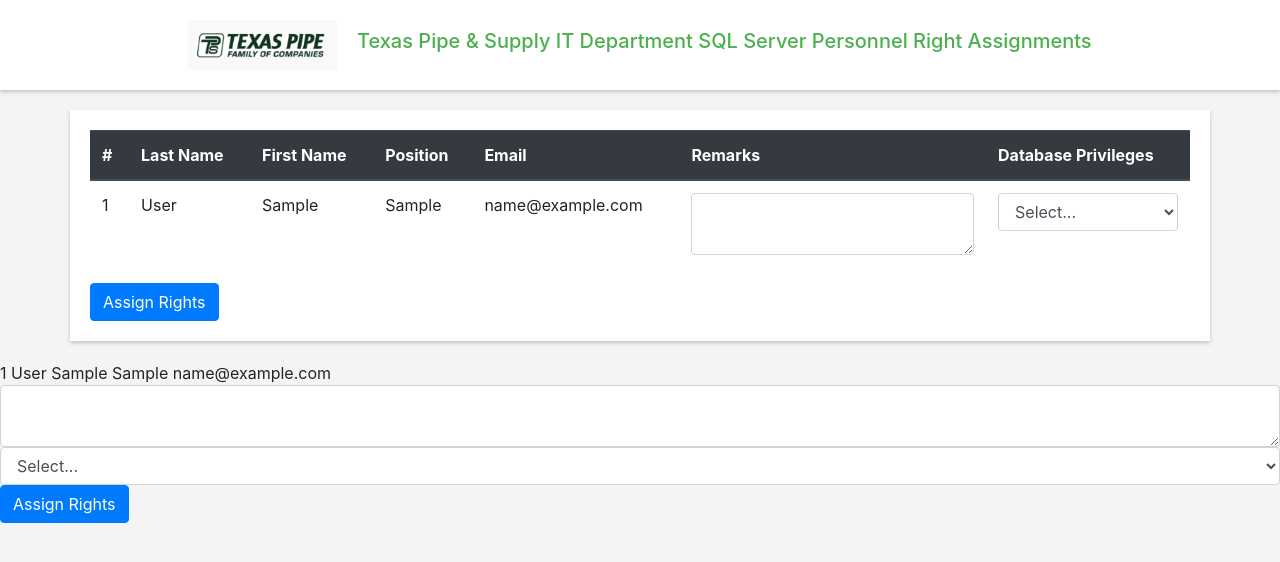
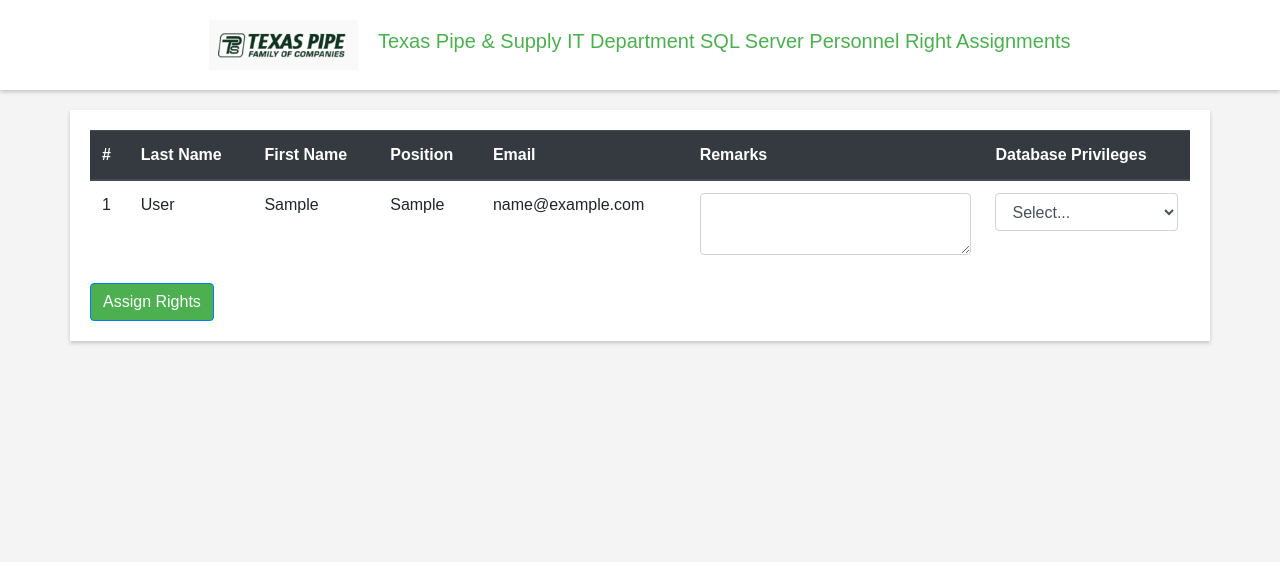
Before and after one commit to jalex0823/adformman, a Flask app: page / in a window 1280 px wide. Shown: the top 562 px of the page. Run offline with Flask 3, Linux system fonts and the light colour scheme; tables that the repository leaves empty hold one stand-in row (values such as "Sample post"); parts of the project's set-up code (start-up, migrations or seed data) failed here and were passed over; some libraries are stand-ins or nearby versions.

Commit message:
Update index.html

```diff
--- a/templates/index.html
+++ b/templates/index.html
@@ -6,6 +6,8 @@
     <style>
         body {
             background-color: #f4f4f4;
+            font-family: Arial, sans-serif; /* Set the font for the whole page */
+            color: #4CAF50; /* Set the font color for the whole page */
         }
         .header {
             display: flex;
@@ -22,13 +24,15 @@
         }
         .header h1 {
             font-size: 20px;
-            color: #4CAF50;
         }
         .container {
             margin: 20px auto;
             background-color: #fff;
             box-shadow: 0 2px 4px 0 rgba(0,0,0,0.2);
             padding: 20px;
+        }
+        .btn-primary {
+            background-color: #4CAF50; /* Set the button color to match the font color */
         }
     </style>
 </head>
@@ -37,6 +41,9 @@
         <img src="{{ url_for('static', filename='images/logo.png') }}" alt="Logo">
         <h1>Texas Pipe & Supply IT Department SQL Server Personnel Right Assignments</h1>
     </div>
+    <!-- ... rest of your HTML ... -->
+</body>
+</html>
     <div class="container">
         <form action="/assign-rights" method="post" onsubmit="return validateForm()">
             <table class="table">
@@ -51,34 +58,6 @@
                         <th>Database Privileges</th>
                     </tr>
                 </thead>
-                <tbody>
-                    {% for person in personnel %}
-                    <tr>
-                        <td>{{ loop.index }}</td>
-                        <td>{{ person.Last_Name }}</td>
-                        <td>{{ person.First_Name }}</td>
-                        <td>{{ person.Position }}</td>
-                        <td>{{ person.Email }}</td>
-                        <td>
-                            <textarea class="form-control" name="remarks_{{ person.Last_Name }}"></textarea>
-                        </td>
-                        <td>
-                            <select class="form-control" name="privileges_{{ person.Last_Name }}">
-                                <option value="">Select...</option>
-                                {% for dept in departments %}
-                                    <option value="{{ dept.Assumed_Database_Access }}">{{ dept.Assumed_Database_Access }}</option>
-                                {% endfor %}
-                            </select>
-                        </td>
-                    </tr>
-                    {% endfor %}
-                </tbody>
-            </table>
-            <button type="submit" class="btn btn-primary">Assign Rights</button>
-        </form>
-    </div>
-</body>
-</html>
                 <tbody>
                     {% for person in personnel %}
                     <tr>
```
